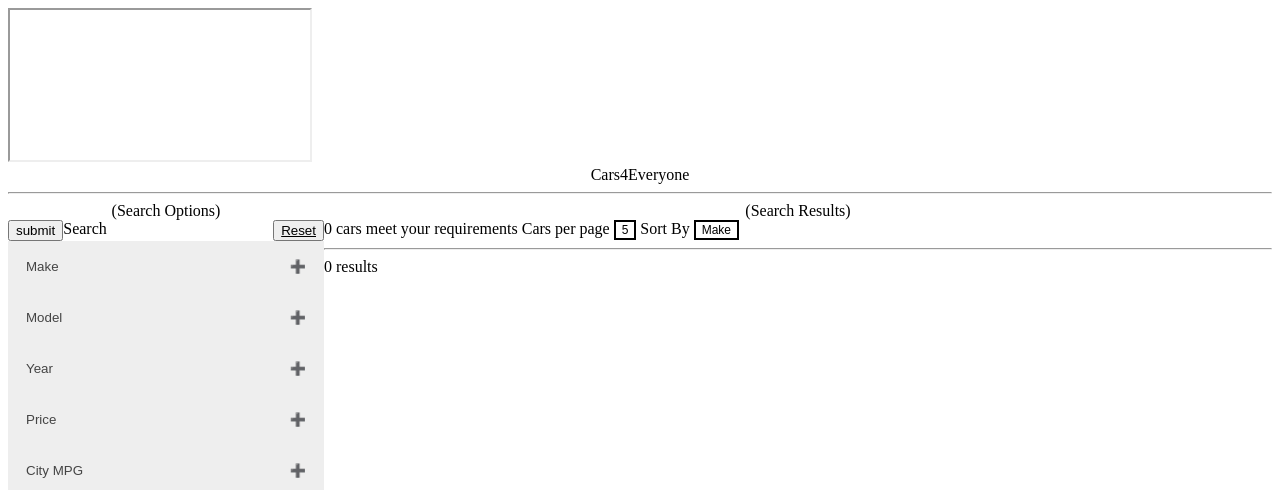
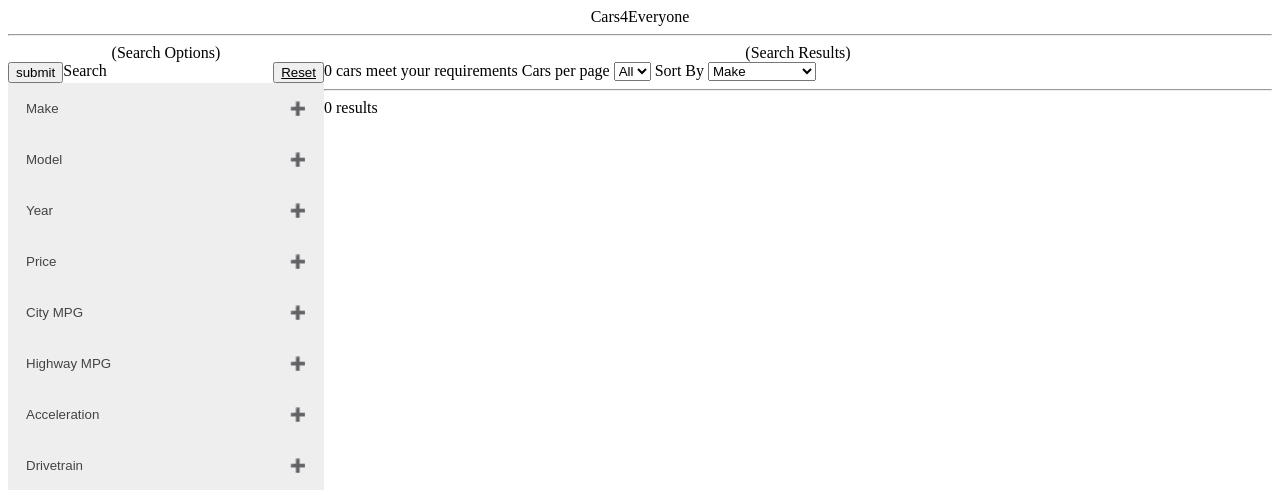
Before and after one commit to ctbyrd/Cars4Everyone, a PHP site: page / in a window 1280 px wide. Shown: the top 490 px of the page. Run offline with PHP 8.4, Linux system fonts and the light colour scheme; data that the repository does not hold is empty.

Commit message:
Working dropdown menus for OrderBy and SortBy
Removed cframe from top, changed dropdown format

```diff
--- a/index.php
+++ b/index.php
@@ -16,43 +16,10 @@
 
   </head>
 
-  <script>
-  // var valueschecked = {};
-  //   function hasBeenCheck(checkboxElement) {
-  //     if (checkboxElement.checked) {
-  //       if (checkboxElement.name in valueschecked) {
-  //         valueschecked[checkboxElement.name].push(checkboxElement.value);
-  //       } else {
-  //         valueschecked[checkboxElement.name] = [checkboxElement.value];
-  //       }
-  //       // value = valueschecked[checkboxElement.name];
-  //       // alert ("Value " + checkboxElement.value +
-  //       //        "\nClass " + checkboxElement.name + "is checked.\n");
-  //       console.log(checkboxElement.value + " has been added.\n" + valueschecked);
-  //     }
-  //     else {
-  //       if (valueschecked[checkboxElement.name].length == 1){
-  //          delete valueschecked[checkboxElement.name];
-  //       }
-  //       else{
-  //         console.log("Array Before: " + valueschecked[checkboxElement.name] + "\n");
-  //         for(var i = 0; i < valueschecked[checkboxElement.name].length; i++){
-  //           console.log(i + ": " + valueschecked[checkboxElement.name][i] +"\n");
-  //           console.log()
-  //           if (valueschecked[checkboxElement.name][i] === checkboxElement.value) {
-  //             console.log("Removing NOW: " + valueschecked[checkboxElement.name][i] + "\n")
-  //             valueschecked[checkboxElement.name].splice(i, 1);
-  //           }
-  //         }
-  //         //alert (checkboxElement + "is unchecked.");
-  //       }
-  //       console.log(checkboxElement.value + " has been remove.\n" + valueschecked[checkboxElement.name]);
-  //   }
-  // };
-  </script>
+  <!-- External Javascript -->
+  <script src="./javascript/dropdowns.js"></script>
 
   <body>
-    <iframe name="cframe" ></iframe>
     <!-- Files with php Functions -->
     <!-- TO DO:
          Consolidate into one file (?)
@@ -228,13 +195,14 @@
               <!-- TO DO: Change Value of LIMIT for results in CarsResultContainer
                   SQL Query: "LIMIT <value>"
                 -->
-              <button onclick="ResultsPerPageDropdown()" class="dropbtn">5</button>
-              <div id="ResultsPerPageDropdown" class="dropdown-content">
-                <a value="5">5</a>
-                <a value="10">10</a>
-                <a value="15">15</a>
-                <a value="20">20</a>
-              </div>
+              <!-- <button onclick="ResultsPerPageDropdown()" class="dropbtn">5</button> -->
+              <select id="ResultsPerPageDropdown" onchange="OrderByDropdownChange(this)">
+                <option value="5">5</option>
+                <option value="10">10</option>
+                <option value="15">15</option>
+                <option value="20">20</option>
+                <option selected value="99">All</option>
+              </select>
             </div>
           </div>
           <div class="PanelHeaders">Sort By</div>
@@ -244,21 +212,21 @@
               <!-- TO DO:  Change value of ORDER BY for results in CarsResultContainer
                    SQL Query: "ORDER BY SortByDropdownValue"
                 -->
-              <button onclick="SortByDropdown()" class="dropbtn" value="make">Make</button>
-              <div id="SortByDropdown" class="dropdown-content">
-                <a value="make">Make</a>
-                <a value="model">Model</a>
-                <a value="year">Year</a>
-                <a value="price">Price</a>
-                <a value="MPG_city">City MPG</a>
-                <a value="MPG_highway">Highway MPG</a>
-                <a value="60_time">Acceleration</a>
-                <a value="DriveTrain_id">Drivetrain</a>
-                <a value="cylinder_id">Cylinder</a>
-                <a value="occupant_id">Occupancy</a>
-                <a value="BodyModel_id">Body Model</a>
-                <a value="Horsepower_id">Horsepower</a>
-              </div>
+              <!-- <button onclick="SortByDropdown()" class="dropbtn" value="make">Make</button> -->
+              <select id="SortByDropdown" onchange="SortByDropdownChange(this)">
+                <option selected value="make">Make</option>
+                <option value="model">Model</option>
+                <option value="year">Year</option>
+                <option value="price">Price</option>
+                <option value="MPG_city">City MPG</option>
+                <option value="MPG_highway">Highway MPG</option>
+                <option value="60_time">Acceleration</option>
+                <option value="DriveTrain_id">Drivetrain</option>
+                <option value="cylinder_id">Cylinder</option>
+                <option value="occupant_id">Occupancy</option>
+                <option value="BodyModel_id">Body Model</option>
+                <option value="Horsepower_id">Horsepower</option>
+              </select>
             </div>
           </div>
         </div>
@@ -285,7 +253,6 @@
 
   <!-- External javascripts -->
   <script src="./javascript/accordion.js"></script>
-  <script src="./javascript/dropdowns.js"></script>
   <script src="./javascript/checkbox.js"></script>
 
   <script>
--- a/javascript/dropdowns.js
+++ b/javascript/dropdowns.js
@@ -1,40 +1,15 @@
 /*
  * Used for interactions with the dropdowns
- * Source: https://www.w3schools.com/howto/howto_js_dropdown.asp
  */
+var sortbyvalue = "";
+var orderbyvalue = "";
 
-/*
- * When the user clicks on the SortBy button,
- * toggle between hiding and showing the dropdown content
- */
-function SortByDropdown() {
-    document.getElementById("SortByDropdown").classList.toggle("show");
+function SortByDropdownChange(Element) {
+  sortbyvalue = Element.value;
+  console.log(sortbyvalue);
 }
 
-/*
- * When the user clicks on the ResultsPerPage button,
- * toggle between hiding and showing the dropdown content
- */
-function ResultsPerPageDropdown() {
-  document.getElementById("ResultsPerPageDropdown").classList.toggle("show");
+function OrderByDropdownChange(Element) {
+  orderbyvalue = Element.value;
+  console.log(orderbyvalue);
 }
-
-/*
- * Close the dropdown if the user clicks outside of it
- * TO DO: If the another dropdown is clicked on, the original dropdown will stay
- *        opened.
- */
-// Close the dropdown if the user clicks outside of it
-window.onclick = function(event) {
-  if (!event.target.matches('.dropbtn')) {
-
-    var dropdowns = document.getElementsByClassName("dropdown-content");
-    var i;
-    for (i = 0; i < dropdowns.length; i++) {
-      var openDropdown = dropdowns[i];
-      if (openDropdown.classList.contains('show')) {
-        openDropdown.classList.remove('show');
-      }
-    }
-  }
-}
```
